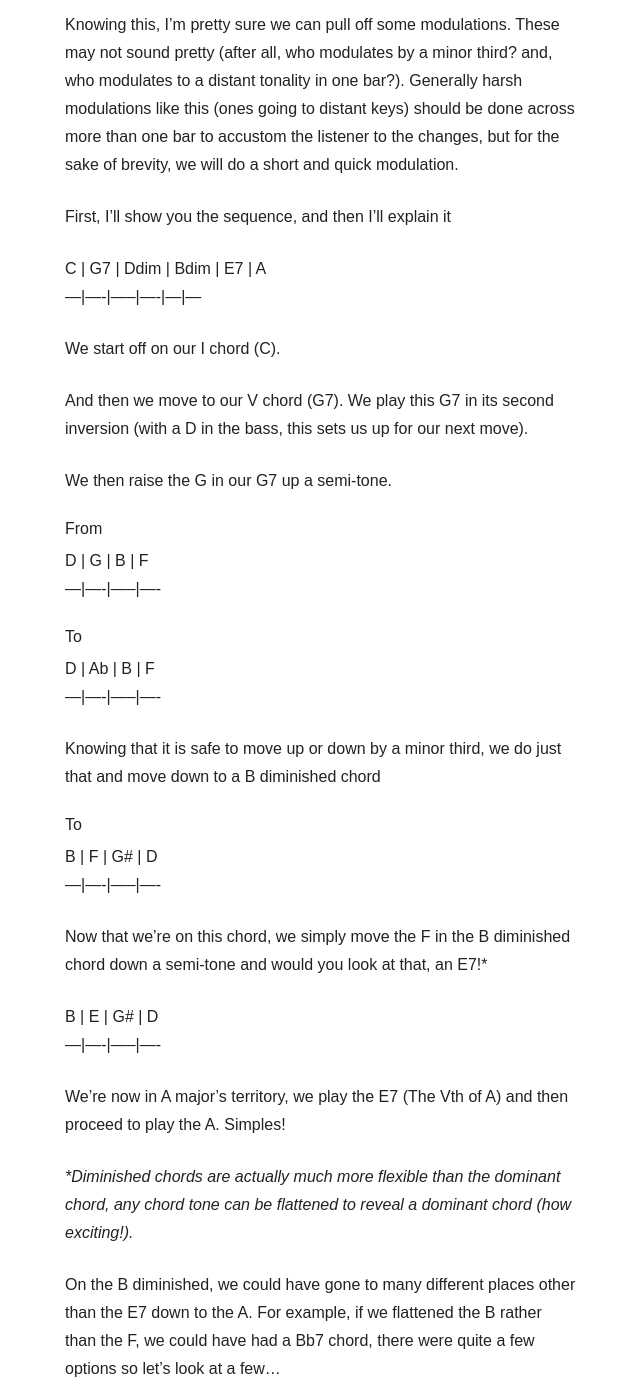
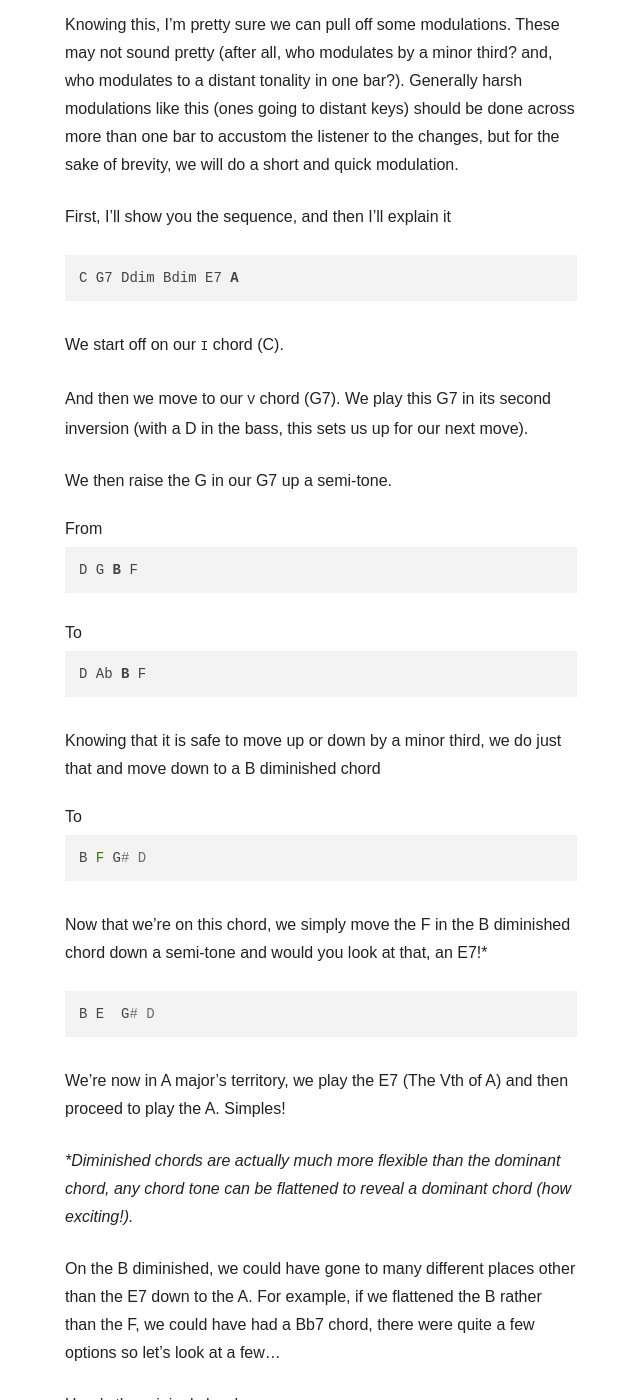
Before and after one commit to joereynolds/joereynolds.github.io, a Jekyll site: the page built from _posts/2018-06-12-dominant-and-diminished-chords.md, in a window 1280 px wide and 1400 px high, scrolled down 1559 px. Shown: the whole window, without its empty margins (319-959 px from the left). Built offline with Jekyll 4.4.1, drawn with Linux system fonts in a browser that asks for light colours; nearby versions of some CDN libraries; some web fonts are replaced; some of the changed text lies outside the part shown.

Commit message:
More formatting fixes

````diff
--- a/_posts/2018-06-12-dominant-and-diminished-chords.md
+++ b/_posts/2018-06-12-dominant-and-diminished-chords.md
@@ -63,36 +63,41 @@ Knowing this, I'm pretty sure we can pull off some modulations. These may not so
 
 First, I'll show you the sequence, and then I'll explain it
 
-C  | G7  | Ddim   | Bdim | E7 | A
----|----|-----|----|---|---
+```
+C G7 Ddim Bdim E7 A
+```
 
-We start off on our I chord (C).
+We start off on our `I` chord (C).
 
-And then we move to our V chord (G7). We play this G7 in its second inversion (with a D in the bass, this sets us up for our next move).
+And then we move to our `V` chord (G7). We play this G7 in its second inversion (with a D in the bass, this sets us up for our next move).
 
 We then raise the G in our G7 up a semi-tone.
 
 #### From
 
-D  | G  | B    | F
----|----|-----|----
+```
+D G B F
+```
 
 #### To
 
-D | Ab  | B    | F
----|----|-----|----
+```
+D Ab B F
+```
 
 Knowing that it is safe to move up or down by a minor third, we do just that and move down to a B diminished chord
 
 #### To
 
-B | F  | G#    | D
----|----|-----|----
+```
+B F G# D
+```
 
 Now that we're on this chord, we simply move the F in the B diminished chord down a semi-tone and would you look at that, an E7!*
 
-B | E  | G#    | D
----|----|-----|----
+```
+B E  G# D
+```
 
 We're now in A major's territory, we play the E7 (The Vth of A) and then proceed to play the A.
 Simples!
@@ -106,9 +111,9 @@ Here's the original chord
 
 #### B dim
 
-B | D  | F    | G
----|----|-----|----
-
+```
+B D F G
+```
 
 And here're a few options
 
@@ -116,31 +121,33 @@ And here're a few options
 
 #### Bb7
 
-Bb | D  | F    | Ab
----|----|-----|----
-
+```
+Bb D F Ab
+```
 
 - Flattening the 'F' as previously done
 
 #### E7
 
-B | D  | E#    | G
----|----|-----|----
+```
+B D E# G
+```
 
 - Flattening the 'D'
 
 #### C#7
 
-B | F  | G#    | C#
----|----|-----|----
-
+```
+B F G# C#
+```
 
 - Flattening the Ab/G#
 
 #### G7
 
-B | F  | G    | D
----|----|-----|----
+```
+B F G D
+```
 
 # Conclusion
 We've only really scraped the surface of the dominant/diminished relationships but hopefully this will give you a few ideas the next time you encounter either of those chords.
````
